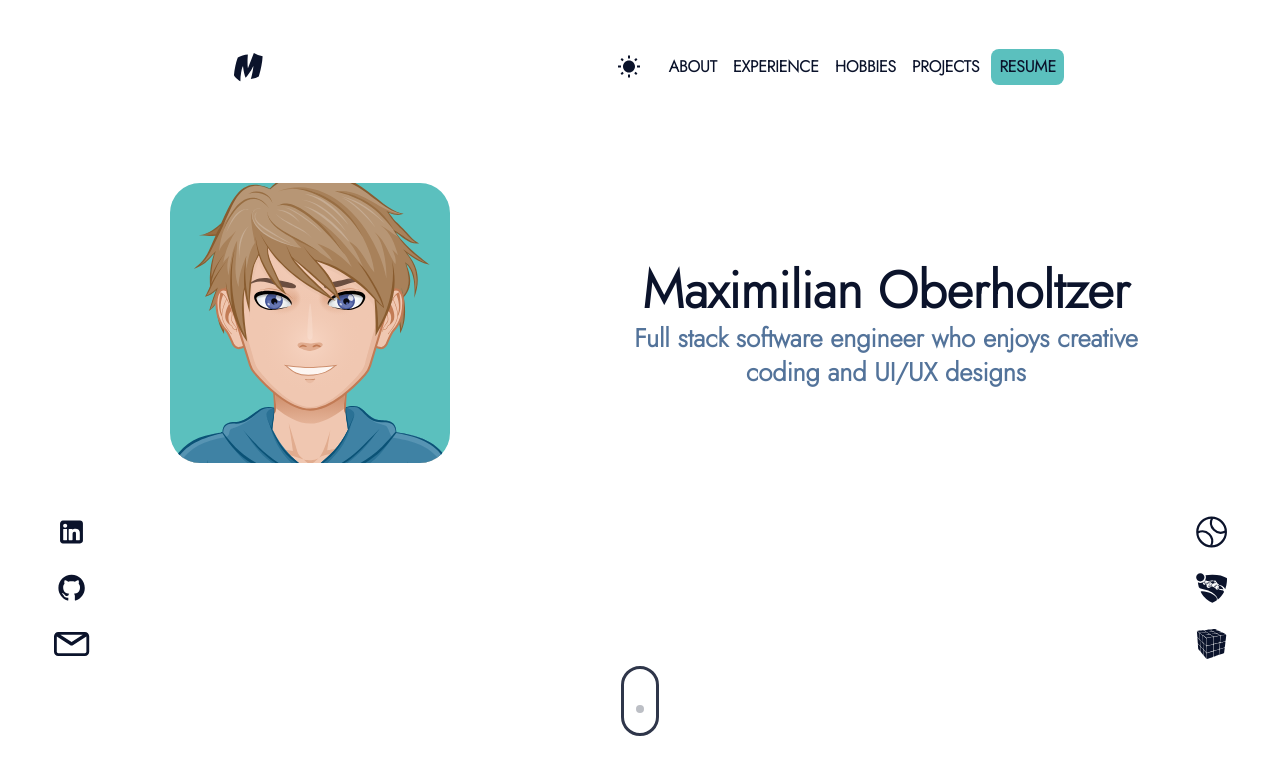
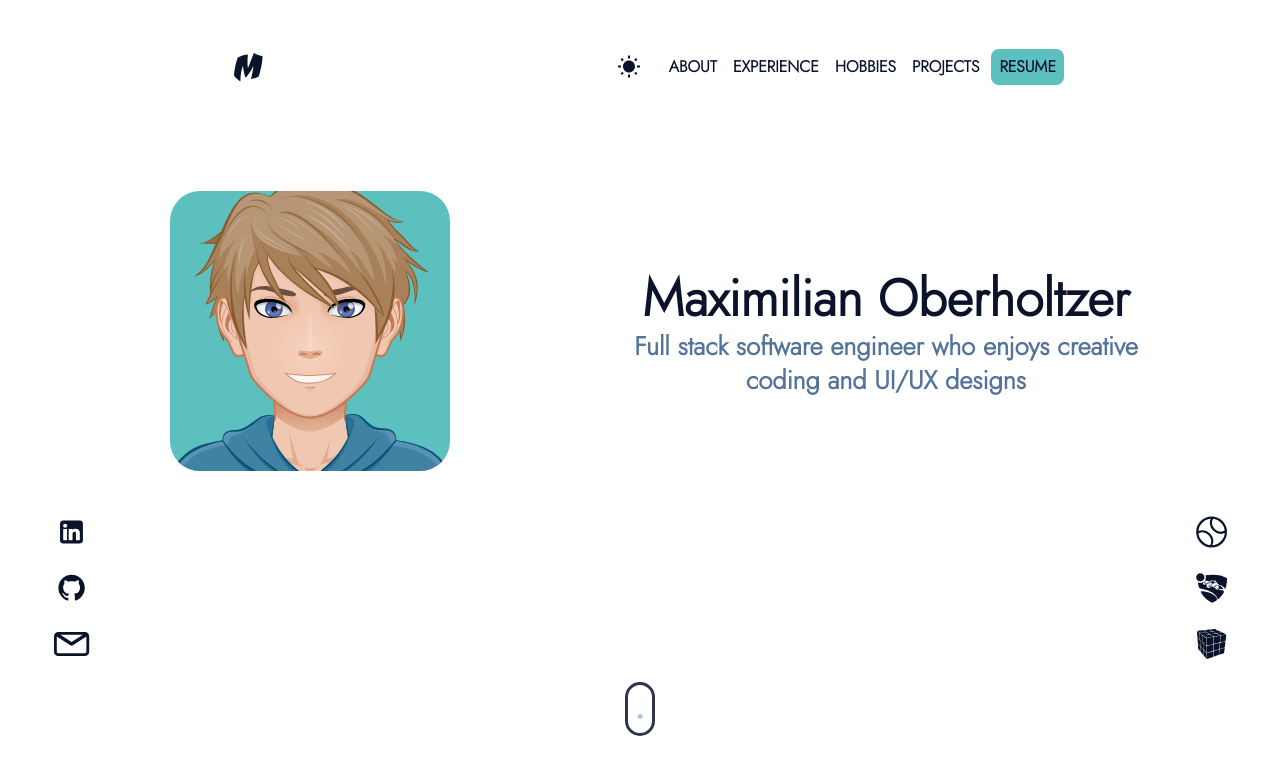
Before and after one commit to Maximilian-Oberholtzer/maximilian-portfolio, a React (Create React App) app: page / in a window 1280 px wide. Shown: the top 774 px of the page. Built offline with nearby package versions, Linux system fonts and the light colour scheme.

Commit message:
scroller icon style and animation updates

```diff
--- a/src/components/sections/Hero.js
+++ b/src/components/sections/Hero.js
@@ -10,17 +10,17 @@ const ScrollerIcon = styled("div")({
   "@keyframes wheel": {
     to: {
       opacity: 0,
-      top: "3rem",
+      top: "2.4rem",
     },
   },
-  width: "2rem",
-  height: "4rem",
+  width: "1.5rem",
+  height: "3rem",
   borderRadius: "2rem",
   position: "relative",
   "&::before": {
     content: "''",
-    width: "0.5rem",
-    height: "0.5rem",
+    width: "0.3rem",
+    height: "0.3rem",
     position: "absolute",
     top: "10px",
     left: "50%",
--- a/src/components/sections/Styles.js
+++ b/src/components/sections/Styles.js
@@ -75,6 +75,8 @@ const useStyles = makeStyles((theme) => ({
     },
   },
   scrollerIcon: {
+    animation: "fadeInUp",
+    animationDuration: "1s",
     marginBottom: "4rem",
     marginTop: "1rem",
     border: "3px solid " + theme.palette.textMain.main + " !important",
```
